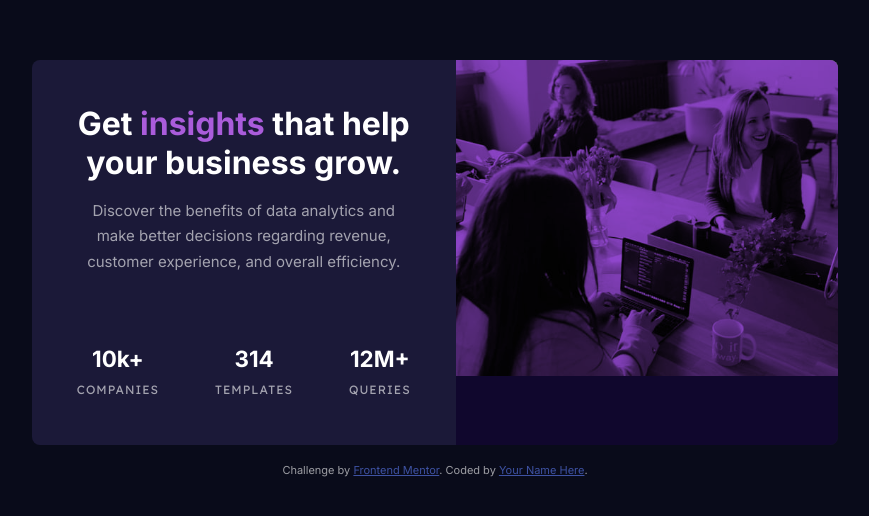
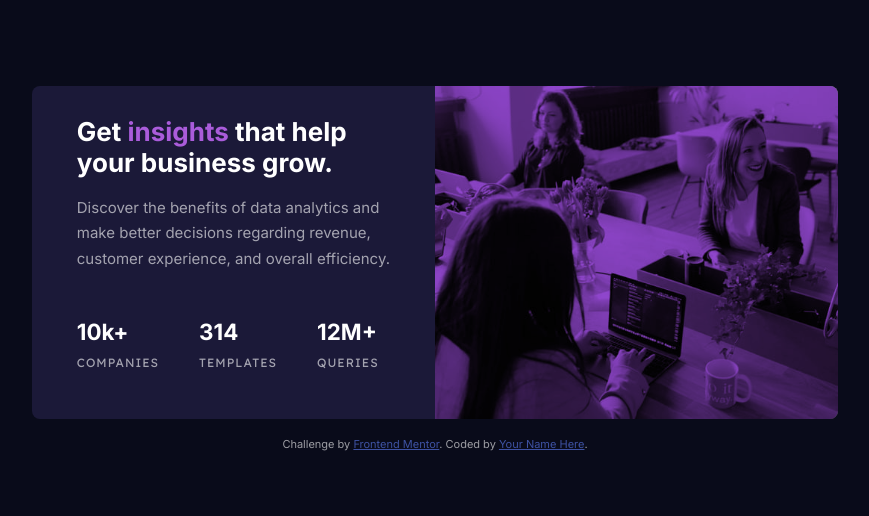
Before and after one commit to dedo-dev/stats-preview-card-component, a plain HTML site: page index.html in a window 1280 px wide. Shown: the part 130-646 px from the top of the page, without its empty margins (205-1074 px from the left). Drawn offline with Linux system fonts and the light colour scheme.

Commit message:
Update style.css

```diff
--- a/style.css
+++ b/style.css
@@ -136,28 +136,26 @@ body {
    max-width: 56rem;
    display: grid;
    grid-template-columns: 1fr 1fr;
+   text-align: left;
   }
 
   .card__image {
     grid-column: 2;
+
   }
 
   .card__content {
     grid-row: 1;
-    padding: 3em;
-  }
-
-  .card__heading {
-    font-size: 2rem ;
+    padding: 2em 3em;
   }
 
   .card__stats {
-    margin-top: 3rem;
+    margin-top: 1.5rem;
     padding: 0;
   }
 
   .card__stats > ul {
     display: flex;
-    gap: 3.5rem;
+    gap: 2.5rem;
   }
 }
```
